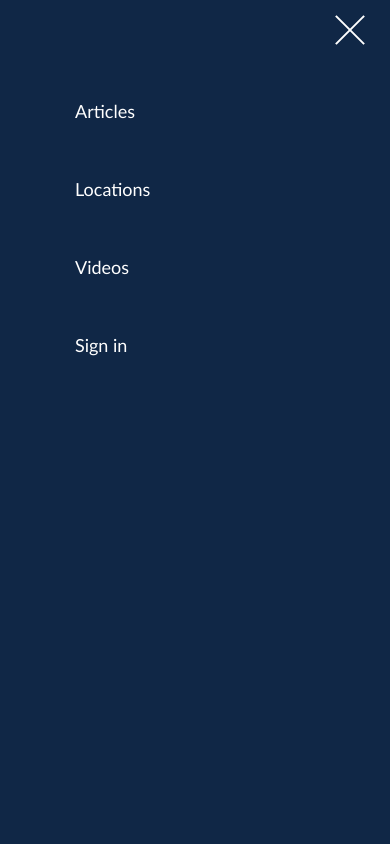
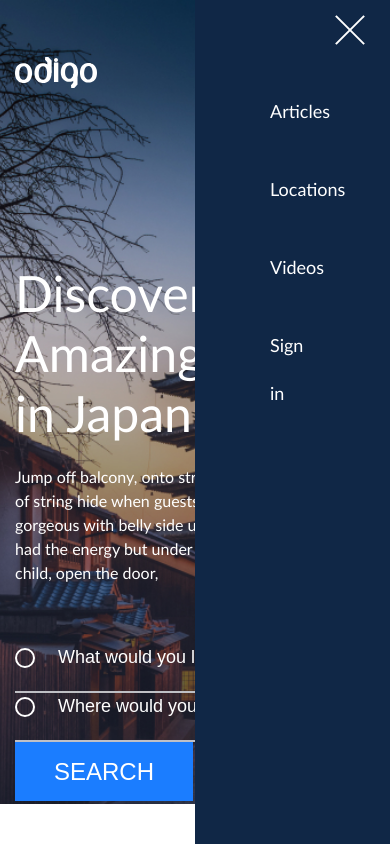
Before and after one commit to bezhenareugen/landing-page-2, a plain HTML site: page index.html in a window 390 px wide. Both pictures are taken after a click on the element 351 px from the left and 74 px from the top of the page. Shown: the top 844 px of the page. Drawn offline with Linux system fonts and the light colour scheme.

Commit message:
Modified nav responsive menu

```diff
--- a/css/style.css
+++ b/css/style.css
@@ -650,24 +650,23 @@
                 }
                 .header__nav {
                     position: fixed;
-                    width: 100%;
+                    width: 50%;
                     height: 100%;
                     top: 0;
                     left: 0;
                     background: #102746;
                     padding: 75px;
-                    transform: translateX(100%);
+                    transform: translateX(200%);
                     transition: .2s linear;
                 }
                 .header__nav-active {
-                    transform: translateX(0);
+                    transform: translateX(100%);
                 }
                 .header__item {
                     width: 100%;
-                    margin-right: 0;
                     font-size: 50px;
                     line-height: 48px;
-                    margin-bottom: 30px;
+                    margin: 0 0 30px 0;
                 }
                 .header__item:last-child {
                     margin-bottom: 0;
```
